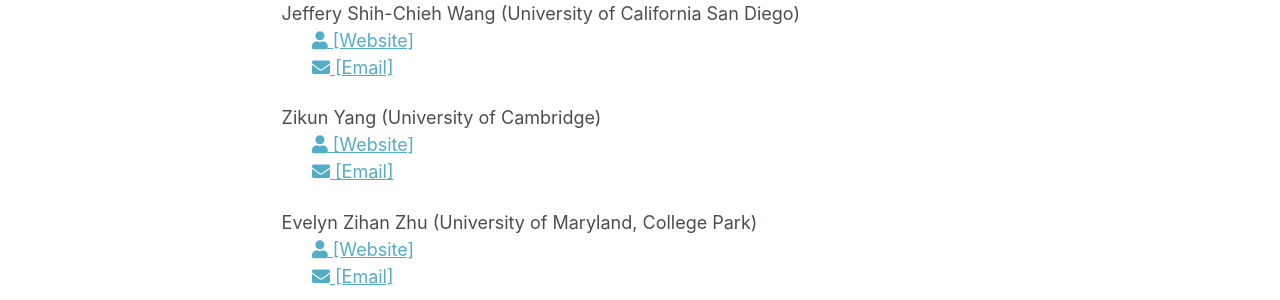
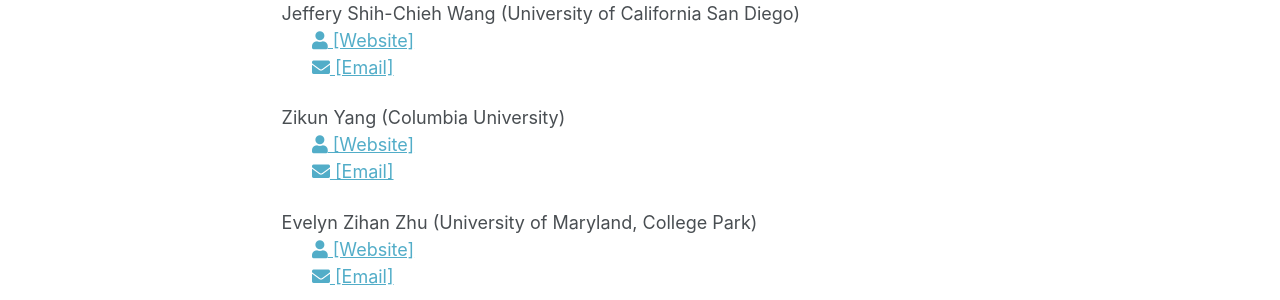
Before and after one commit to IO-workshop/IO-workshop.github.io, a Jekyll site: the page built from _pages/team.md, in a window 1280 px wide and 900 px high, scrolled down 551 px. Shown: the part 362-662 px from the top of the window. Built offline with Jekyll 4.4.1, drawn with Linux system fonts in a browser that asks for light colours.

Commit message:
Update team.md

```diff
--- a/_pages/team.md
+++ b/_pages/team.md
@@ -37,9 +37,9 @@ Jeffery Shih-Chieh Wang (University of California San Diego)
 <br>&nbsp;&nbsp;&nbsp;&nbsp;&nbsp;&nbsp;<span style="padding-right:5%"><a href='{{ "https://jeffery-wang.com/"}}'><i class='fas fa-user'></i> [Website]</a></span>
 <br>&nbsp;&nbsp;&nbsp;&nbsp;&nbsp;&nbsp;<span style="padding-right:5%"><a href='{{ "mailto:jeffery.wang429@gmail.com"}}'><i class='fas fa-envelope'></i> [Email]</a></span>
 
-Zikun Yang (University of Cambridge)
+Zikun Yang (Columbia University)
 <br>&nbsp;&nbsp;&nbsp;&nbsp;&nbsp;&nbsp;<span style="padding-right:5%"><a href='{{ "https://www.linkedin.com/in/zikun-yang-194381130/"}}'><i class='fas fa-user'></i> [Website]</a></span>
-<br>&nbsp;&nbsp;&nbsp;&nbsp;&nbsp;&nbsp;<span style="padding-right:5%"><a href='{{ "mailto:zy301@cam.ac.uk"}}'><i class='fas fa-envelope'></i> [Email]</a></span>
+<br>&nbsp;&nbsp;&nbsp;&nbsp;&nbsp;&nbsp;<span style="padding-right:5%"><a href='{{ "mailto:zy2840@columbia.edu"}}'><i class='fas fa-envelope'></i> [Email]</a></span>
 
 Evelyn Zihan Zhu (University of Maryland, College Park)
 <br>&nbsp;&nbsp;&nbsp;&nbsp;&nbsp;&nbsp;<span style="padding-right:5%"><a href='{{ "https://evekatsuragawa.github.io/evelynzhu/"}}'><i class='fas fa-user'></i> [Website]</a></span>
```
